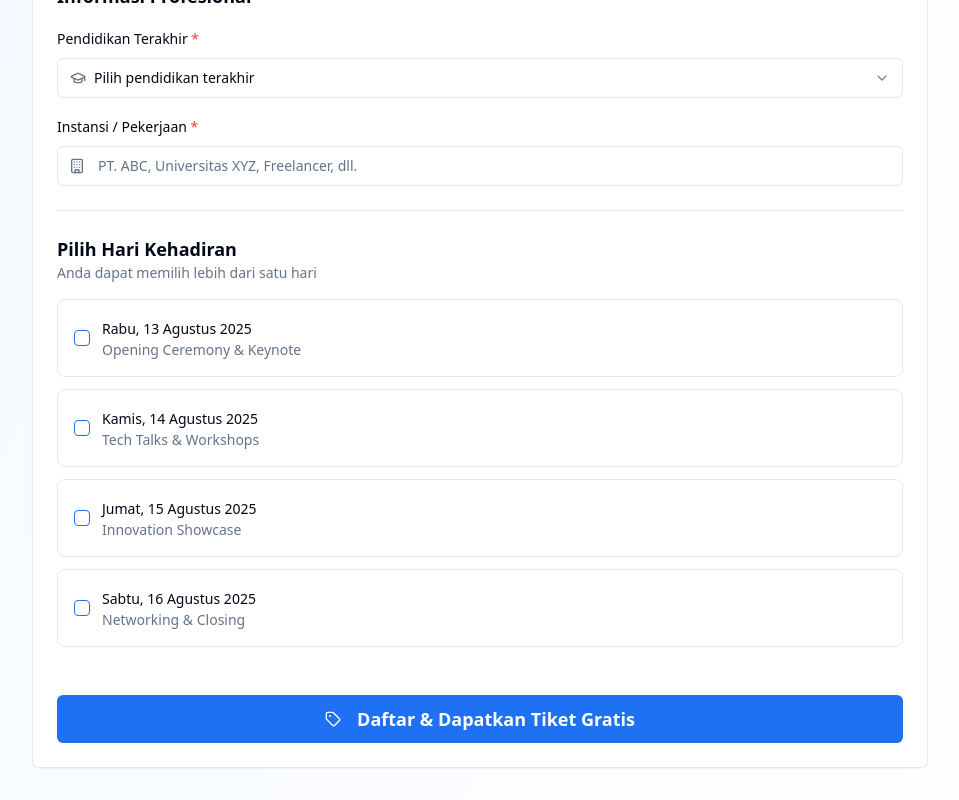
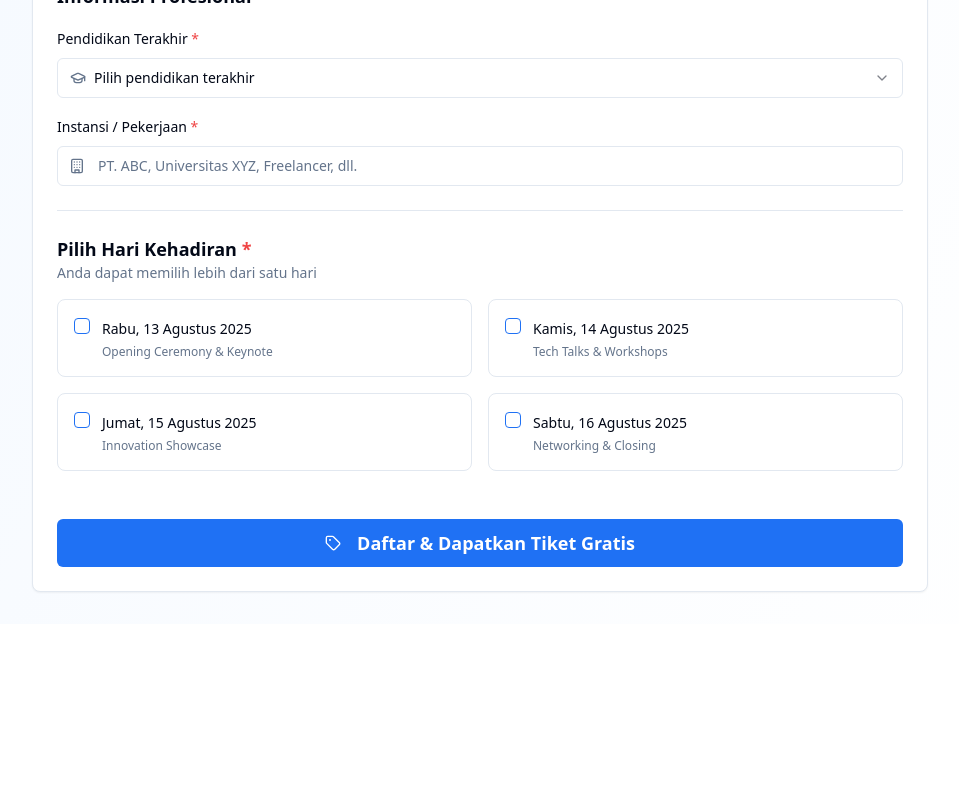
Before and after one commit to awanclouddev/next-flow-shine, a React (Vite) app: page / in a window 1280 px wide. Shown: the part 2064-2864 px from the top of the page, without its empty margins (160-1119 px from the left). After the commit the page ends 2688 px from the top, so only its background shows below. Built offline with nearby package versions, Linux system fonts and the light colour scheme.

Commit message:
Refactor attendance selection
Update the "Pilih Hari Kehadiran" section to a 2x2 grid layout as per the provided design.

```diff
--- a/src/components/RegistrationForm.tsx
+++ b/src/components/RegistrationForm.tsx
@@ -422,25 +422,26 @@ const RegistrationForm = () => {
               {/* Event Attendance */}
               <div className="space-y-4">
                 <div>
-                  <h3 className="text-lg font-semibold">Pilih Hari Kehadiran</h3>
+                  <h3 className="text-lg font-semibold">Pilih Hari Kehadiran <span className="text-red-500">*</span></h3>
                   <p className="text-sm text-muted-foreground">
                     Anda dapat memilih lebih dari satu hari
                   </p>
                 </div>
 
-                <div className="grid gap-3">
+                <div className="grid grid-cols-2 gap-4">
                   {eventDays.map((day) => (
-                    <div key={day.value} className="flex items-center space-x-3 border rounded-lg p-4 hover:bg-muted/50">
+                    <div key={day.value} className="flex items-start space-x-3 border rounded-lg p-4 hover:bg-muted/50">
                       <Checkbox
                         id={day.value}
                         checked={attendanceDays.includes(day.value)}
                         onCheckedChange={(checked) => handleDayChange(day.value, checked as boolean)}
+                        className="mt-0.5"
                       />
                       <div className="flex-1">
-                        <Label htmlFor={day.value} className="font-medium cursor-pointer">
+                        <Label htmlFor={day.value} className="font-medium cursor-pointer text-sm">
                           {day.date}
                         </Label>
-                        <p className="text-sm text-muted-foreground">{day.description}</p>
+                        <p className="text-xs text-muted-foreground mt-1">{day.description}</p>
                       </div>
                     </div>
                   ))}
```
